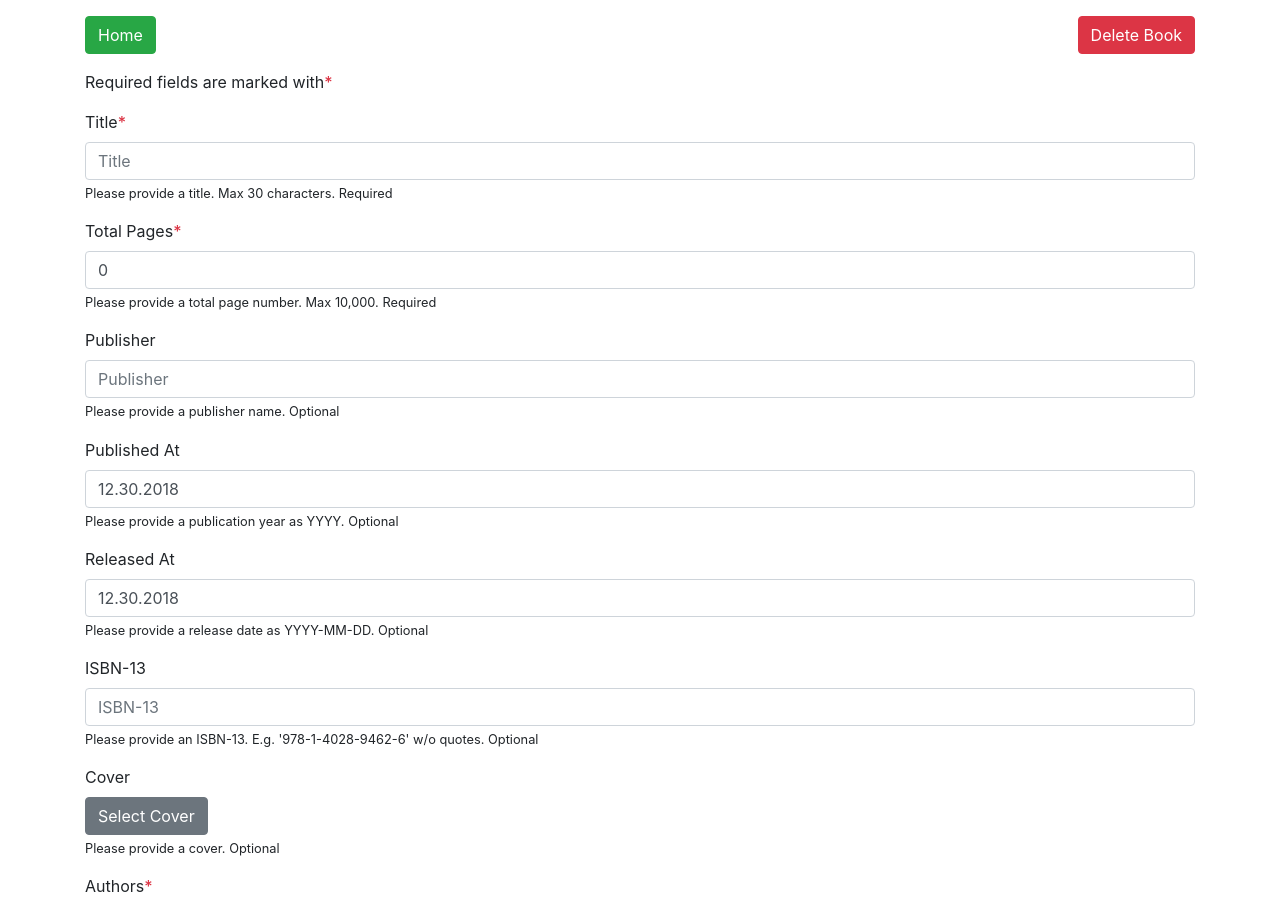
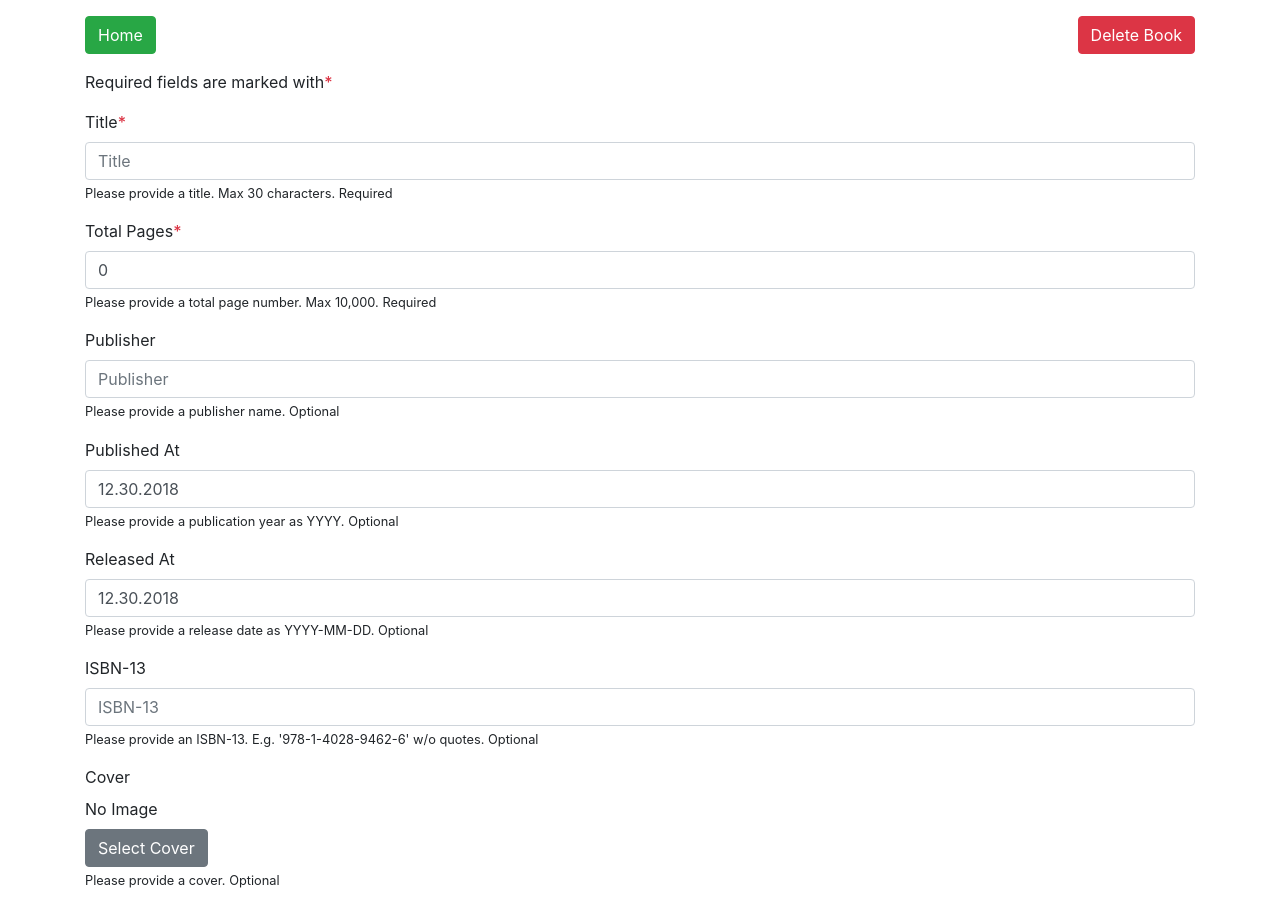
Before and after one commit to ElAnonimo/booklister, a React (Create React App) app in the folder client/: page /book/1 in a window 1280 px wide. Shown: the top 904 px of the page. Built offline with nearby package versions, Linux system fonts and the light colour scheme; no server answers.

Commit message:
showed cover image on book form

```diff
--- a/client/src/actions/bookActions.js
+++ b/client/src/actions/bookActions.js
@@ -49,6 +49,7 @@ export const addBook = (bookData, history) => (dispatch) => {
 		data: formData
 	})
 		.then(res => {
+			console.log(res);
 			delete bookData.cover;
 			bookData.cloudinarySecureUrl = res.data.secure_url;
 
--- a/client/src/components/AddBookForm.js
+++ b/client/src/components/AddBookForm.js
@@ -27,12 +27,13 @@ const renderField = ({
   </div>
 );
 
-const fileField = ({ input, type, label, disabled, comment, meta: { touched, error, warning } }) => {
+const fileField = ({ input, type, label, disabled, comment, cover, meta: { touched, error, warning } }) => {
 	delete input.value;
 
 	return (
 		<div>
 			<div><label>{label}</label></div>
+			<div>{cover}</div>
 			<label className='btn btn-secondary select-cover'>
 				Select Cover
 				<input {...input} hidden type={type} disabled={disabled} />
@@ -178,6 +179,7 @@ class AddBookForm extends Component {
           component={fileField}
           label='Cover'
           comment='Please provide a cover. Optional'
+					cover={this.props.book.cloudinarySecureUrl ? <img src={this.props.book.cloudinarySecureUrl} className='book-item-cover' /> : <span>No Image</span>}
         />
         <Field
           name='authors'
--- a/client/src/styles/style.scss
+++ b/client/src/styles/style.scss
@@ -6,6 +6,7 @@
 
 .select-cover {
 	margin-bottom: 0;
+	margin-top: 0.5rem;
 }
 
 .book-item-cover {
```
Also changed, not shown: 1 other file (tests, documents, lock files or other folders).
